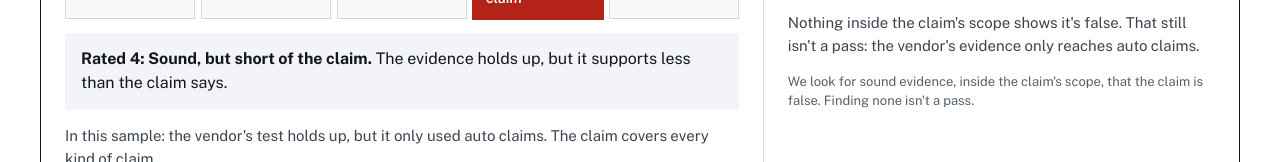
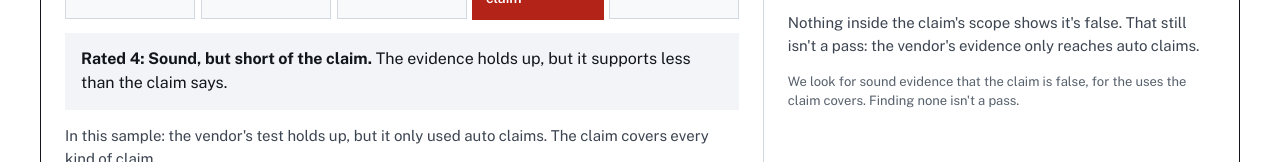
Before and after one commit to ZacCarlton/zeroposition-site, a plain HTML site: page index.html in a window 1280 px wide. Shown: the part 1339-1501 px from the top of the page. Drawn offline with nearby package versions, Linux system fonts and the light colour scheme.

Commit message:
Home sample report: plain wording for the finding 2 line
The same sentence the cold read marked as machine-written on How it
works was also in the home page sample report; it now matches.
Preview only.

Co-Authored-By: Claude Opus 5.5 <noreply@anthropic.com>
Claude-Session: https://claude.ai/code/session_0111YJjnePtuejjRTPEYwWrW

```diff
--- a/index.html
+++ b/index.html
@@ -131,7 +131,7 @@
 <div class="mono-label" style="font-size: 12px; letter-spacing: 0.12em; color: #56606C">Finding 2 · Does any evidence show the claim is false?</div>
 <div id="f2-box" class="f2-box" data-found="false"><span id="f2-result" class="mono">None found</span></div>
 <p id="f2-note" style="margin: 0; font-size: 15px; line-height: 1.55; color: #3B4450">Nothing inside the claim's scope shows it's false. That still isn't a pass: the vendor's evidence only reaches auto claims.</p>
-<p style="margin: 0; font-size: 13px; line-height: 1.5; color: #56606C">We look for sound evidence, inside the claim's scope, that the claim is false. Finding none isn't a pass.</p>
+<p style="margin: 0; font-size: 13px; line-height: 1.5; color: #56606C">We look for sound evidence that the claim is false, for the uses the claim covers. Finding none isn't a pass.</p>
 </div>
 </div>
 <div style="display: flex; flex-wrap: wrap; gap: 16px 40px; padding: 18px 24px; border-top: 1px solid #D3D9E0; background: #F8F9FB">
```
